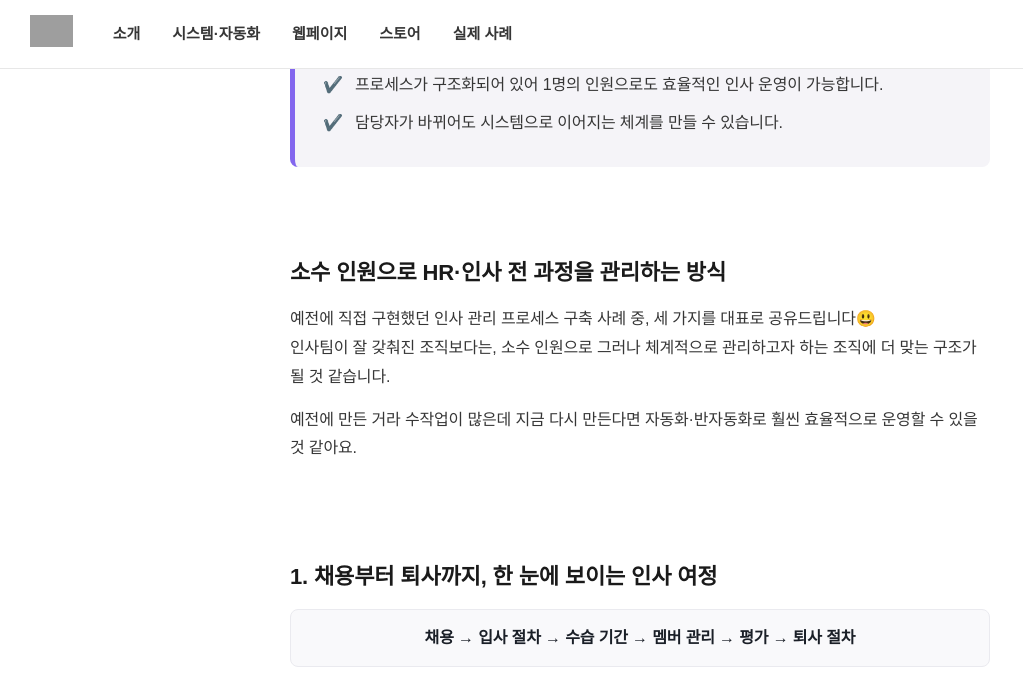
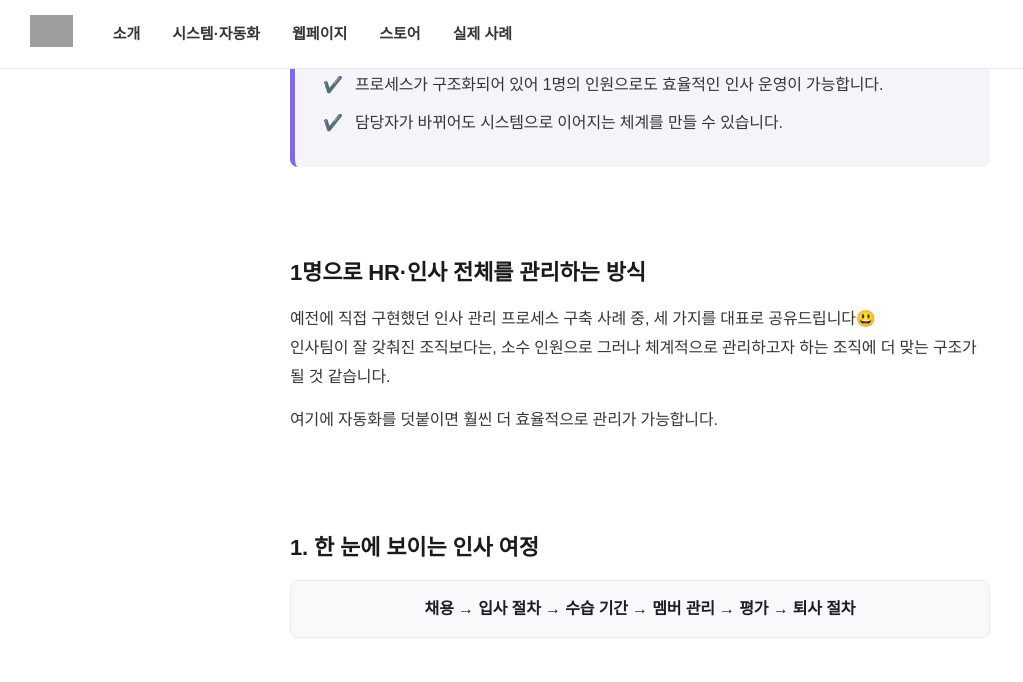
Before and after one commit to nsdlab26/blog, a Jekyll site: the page built from _posts/2026-02-25-hr-management.md, in a window 1280 px wide and 1400 px high, scrolled down 403 px, cut to the strip 0-682 px from the top of the window. Shown: the whole strip, without its empty margins (0-1023 px from the left). Built offline with Jekyll 4.4.1, drawn with Linux system fonts in a browser that asks for light colours; some web fonts are replaced; some of the changed text lies outside the part shown; grey boxes are pictures that could not be loaded.

Commit message:
Update 2026-02-25-hr-management.md

```diff
--- a/_posts/2026-02-25-hr-management.md
+++ b/_posts/2026-02-25-hr-management.md
@@ -20,18 +20,18 @@ meta_description: "소수 인원 조직을 위한 인사 운영 구조. 채용·
 </blockquote>
 <section style="margin-bottom: 48px;">
 <h2 style="font-size: 22px; font-weight: bold; margin: 0 0 16px 0; line-height: 1.5;"> </h2>
-<h2 style="font-size: 22px; font-weight: bold; margin: 0 0 16px 0; line-height: 1.5;">소수 인원으로 HR·인사 전 과정을 관리하는 방식</h2>
+<h2 style="font-size: 22px; font-weight: bold; margin: 0 0 16px 0; line-height: 1.5;">1명으로 HR·인사 전체를 관리하는 방식</h2>
 <p style="font-size: 16px; line-height: 1.8; margin-bottom: 14px;">예전에 직접 구현했던 인사 관리 프로세스 구축 사례 중, 세 가지를 대표로 공유드립니다😃<br />인사팀이 잘 갖춰진 조직보다는, 소수 인원으로 그러나 체계적으로 관리하고자 하는 조직에 더 맞는 구조가 될 것 같습니다.</p>
-<p style="font-size: 16px; line-height: 1.8;">예전에 만든 거라 수작업이 많은데 지금 다시 만든다면 자동화·반자동화로 훨씬 효율적으로 운영할 수 있을 것 같아요.</p>
+<p style="font-size: 16px; line-height: 1.8;">여기에 자동화를 덧붙이면 훨씬 더 효율적으로 관리가 가능합니다.</p>
 <p style="font-size: 16px; line-height: 1.8;"> </p>
 </section>
 <section style="margin-bottom: 48px;">
-<h2 style="font-size: 22px; font-weight: bold; margin: 0 0 16px 0; line-height: 1.5;">1. 채용부터 퇴사까지, 한 눈에 보이는 인사 여정</h2>
+<h2 style="font-size: 22px; font-weight: bold; margin: 0 0 16px 0; line-height: 1.5;">1. 한 눈에 보이는 인사 여정</h2>
 <div style="font-size: 16px; font-weight: bold; color: #1a1f27; text-align: center; background-color: #f9f9fb; padding: 15px; border-radius: 8px; border: 1px solid #EAEAEF; margin-bottom: 24px;">채용 → 입사 절차 → 수습 기간 → 멤버 관리 → 평가 → 퇴사 절차</div>
 <div class="img-text-wrap">
 <div class="img-col"><img style="width: 180px; border-radius: 8px;" src="https://cdn.imweb.me/upload/S20260317e48e798a6d243/b74666264ecea.png" alt="" height="277" /></div>
 <div class="text-col">
-<p style="font-size: 16px; line-height: 1.8; margin-bottom: 14px;">P&amp;C(People&amp;Culture)팀은 모든 인사와 문화 업무를 담당하고 있는 팀입니다.<br />사람 한 명이 들어와서 나갈 때까지의 전 과정을 동선처럼 직관적으로 배치했습니다.</p>
+<p style="font-size: 16px; line-height: 1.8; margin-bottom: 14px;">P&amp;C(People&amp;Culture)팀은 모든 인사와 문화 업무를 담당하고 있는 팀입니다.<br />구성원이 들어와서 나갈 때까지의 전 과정을 동선처럼 직관적으로 배치했습니다.</p>
 <p style="font-size: 16px; line-height: 1.8;">저는 한 페이지에 모든 것을 넣기 보다는 기능별로 페이지를 쪼개는 것을 추천드리는 편인데, 이유는 두 가지입니다.</p>
 </div>
 </div>
@@ -68,12 +68,12 @@ meta_description: "소수 인원 조직을 위한 인사 운영 구조. 채용·
 </ul>
 </div>
 <p style="font-size: 16px; line-height: 1.8; margin-bottom: 20px;"> </p>
-<p style="font-size: 16px; line-height: 1.8; margin-bottom: 20px;"><strong>고객친화성 / 예측가능성 / 업무 몰입도 / 커뮤니케이션 / 전문성</strong> 등 조직이 중요하다고 생각하는 핵심 지표를 공통으로 두고, 직무·직급에 따라 가중치를 다르게 설정했습니다.</p>
+<p style="font-size: 16px; line-height: 1.8; margin-bottom: 20px;"><strong>고객친화성 / 예측가능성 / 업무 몰입도 / 커뮤니케이션 / 전문성</strong> 등 조직이 중요하다고 생각하는 핵심 지표를 공통으로 두고, 직무·직급에 따라 가중치를 설정했습니다.</p>
 <p style="font-size: 16px; line-height: 1.8; margin-bottom: 20px;"> </p>
 <img style="width: 100%; border-radius: 8px; margin-bottom: 24px;" src="https://cdn.imweb.me/upload/S20260317e48e798a6d243/823ee1729927c.png" alt="" />
 <p style="font-size: 16px; line-height: 1.8; margin-bottom: 20px;"> </p>
 <p style="font-size: 16px; line-height: 1.8; margin-bottom: 20px;">위 입사프로세스에서 사용한 온보딩 보드를 그대로 <strong>수습 페이지와 연동</strong>해, 입사 정보가 <strong>자동으로</strong> 이어지도록 구성했습니다.</p>
-<p style="font-size: 16px; line-height: 1.8; margin-bottom: 20px;">이렇게 하면 번거롭게 복붙하지 않아도 신규 입사자의 정보가 수습기간으로 자연스럽게 넘어갑니다. 수습기간 3개월이 끝나면 상태가 <strong>자동으로 '완료'</strong>로 전환되어 정리됩니다.</p>
+<p style="font-size: 16px; line-height: 1.8; margin-bottom: 20px;">이렇게 하면 번거롭게 복붙하지 않아도 신규 입사자의 정보가 수습기간으로 자연스럽게 넘어갑니다. 수습기간 3개월이 끝나면 상태가 <strong>자동으로 '완료'</strong>로 정리됩니다.</p>
 <p style="font-size: 16px; line-height: 1.8; margin-bottom: 20px;"> </p>
 <img style="width: 100%; border-radius: 8px; margin-bottom: 32px;" src="https://cdn.imweb.me/upload/S20260317e48e798a6d243/c9ee0a0a50ca9.png" alt="" />
 <div style="font-size: 16px; line-height: 1.8; color: #1a1f27; background-color: #f5f4f8; padding: 24px 28px; border-radius: 12px;">결국 인사 운영에서 가장 중요한 건, 구조가 흐름을 기억하게 만드는 것이라고 생각합니다. 흐름을 구조화해두는 것만으로도 인사 업무를 꽤 체계적으로 관리할 수 있었어요😃<br /><br /> <strong style="color: #8366ee;">다만, 이건 단순히 '관리'의 영역이고, 결국 사람과 제도를 어떻게 만들어가느냐가 더 중요한 부분인 듯 합니다.</strong></div>
```
